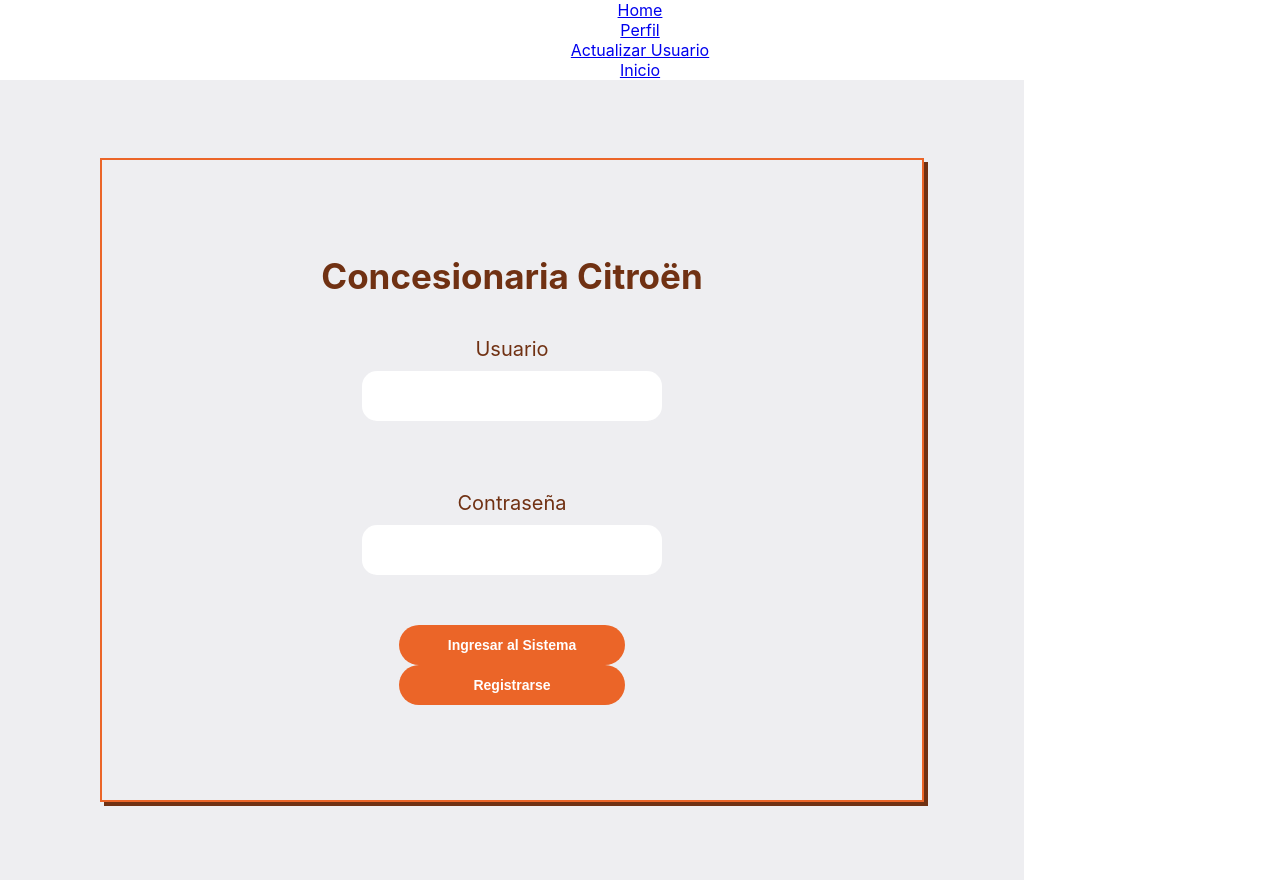
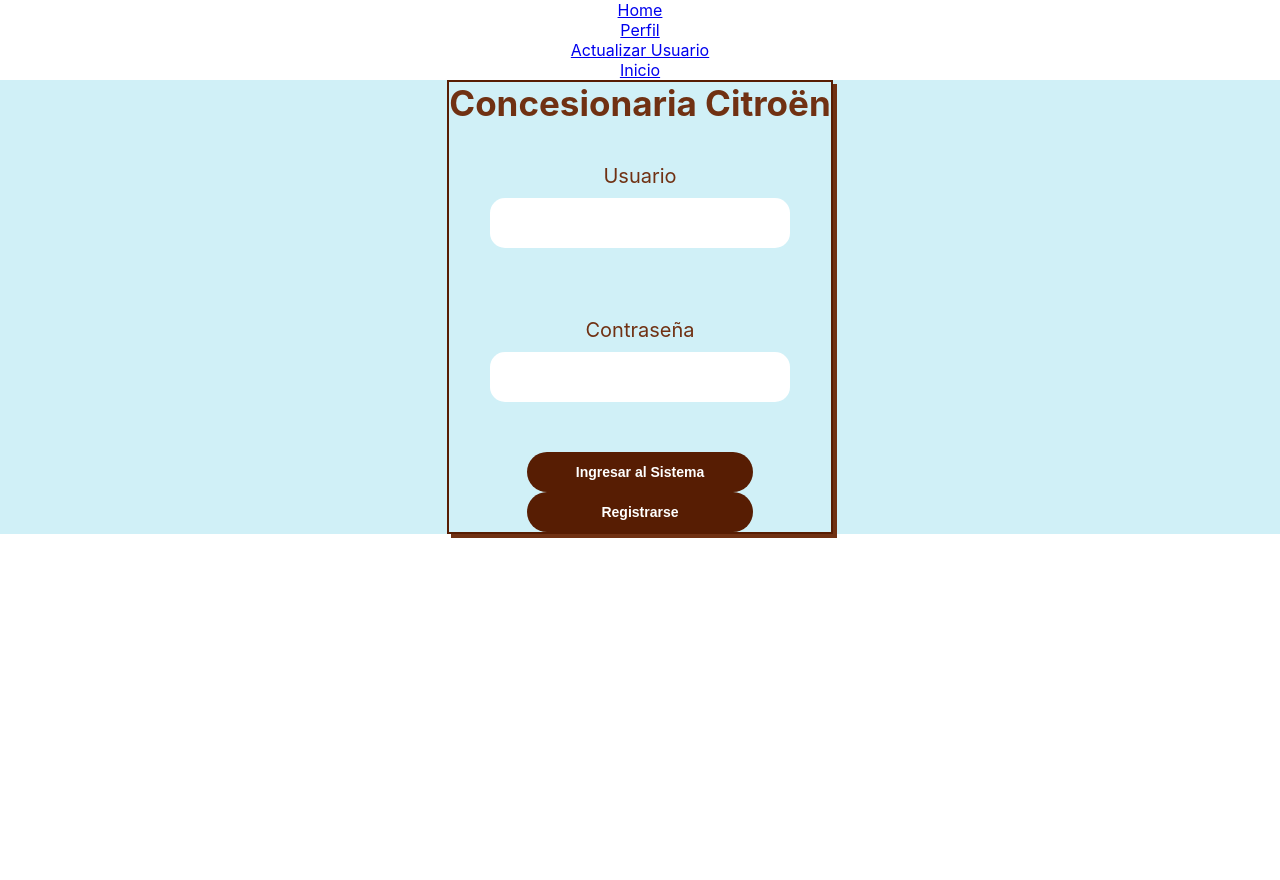
Before and after one commit to bibianabossio/concesionaria, a React (Create React App) app: page / in a window 1280 px wide. After the commit the page ends 800 px from the top, so only its background shows below. Built offline with nearby package versions, Linux system fonts and the light colour scheme; no server answers.

Commit message:
5.10 ajustes

```diff
--- a/src/components/EditarRepuesto/EditarRepuesto.jsx
+++ b/src/components/EditarRepuesto/EditarRepuesto.jsx
@@ -8,14 +8,24 @@
     editRep: [],
   };
 
-  funcionEditarRep = async(event) => {
+  funcionEditarRep = async (event) => {
     event.preventDefault();
-    let resId=event.target.form.id.value
-    let resTipo=event.target.form.tipo.value?event.target.form.tipo.value:this.state.valor.tipo
-    let resMarca=event.target.form.marca.value?event.target.form.marca.value:this.state.valor.marca
-    let resModelo=event.target.form.modelo.value?event.target.form.modelo.value:this.state.valor.modelo
-    let resPrecio=event.target.form.precio.value?event.target.form.precio.value:this.state.valor.precio
-    let resStock=event.target.form.stock.value?event.target.form.stock.value:this.state.valor.stock
+    let resId = event.target.form.id.value;
+    let resTipo = event.target.form.tipo.value
+      ? event.target.form.tipo.value
+      : this.state.valor.tipo;
+    let resMarca = event.target.form.marca.value
+      ? event.target.form.marca.value
+      : this.state.valor.marca;
+    let resModelo = event.target.form.modelo.value
+      ? event.target.form.modelo.value
+      : this.state.valor.modelo;
+    let resPrecio = event.target.form.precio.value
+      ? event.target.form.precio.value
+      : this.state.valor.precio;
+    let resStock = event.target.form.stock.value
+      ? event.target.form.stock.value
+      : this.state.valor.stock;
 
     try {
       let config = {
@@ -25,12 +35,11 @@
           "content-type": "application/json",
         },
         body: JSON.stringify({
-          "tipo":resTipo,
-          "marca":resMarca,
-          "modelo":resModelo,
-          "precio":resPrecio,
-          "stock":resStock
-
+          tipo: resTipo,
+          marca: resMarca,
+          modelo: resModelo,
+          precio: resPrecio,
+          stock: resStock,
         }),
       };
       let res = await fetch(
@@ -44,9 +53,10 @@
     }
   };
 
-
   render() {
     return (
+      <div className="login-container">
+        <div className="login-content">
           <tbody>
             <tr>
               <>
@@ -100,12 +110,12 @@
                     </button>
                   </form>
                 </td>
-            <td>
-
-            </td>
+                <td></td>
               </>
             </tr>
           </tbody>
+        </div>
+      </div>
     );
   }
 }
--- a/src/components/Login/Login.css
+++ b/src/components/Login/Login.css
@@ -4,9 +4,9 @@
     justify-content: center;
     align-items: center;
     position: relative;
-    width: 80%;
-    height: 100vh;
-    background:  rgb(238, 238, 241);
+    width: flex;
+    height: flex;
+    background:  rgb(208, 240, 247);
 }
 
 .list-container{
@@ -15,9 +15,9 @@
     justify-content: left;
     align-items: left;
     position: sticky;
-    width:flex;
-    height: 50vh;
-    background:  rgb(238, 238, 241);
+    width:flex-end;
+    height: flex-end;
+    background:  rgb(208, 240, 247);
 }
 .login-content{
     display: flex;
@@ -25,9 +25,9 @@
     justify-content: center;
     margin: auto;
     position: relative;
-    width: 80%;
-    height: 80%;
-    border: 2px solid rgb(235,101,40);
+    width: flex-end;
+    height: flex-end;
+    border: 2px solid rgb(87, 29, 3);
     align-items: center;
     box-shadow:4px 4px rgb(112, 49, 19) ;
 
@@ -40,8 +40,8 @@
     margin: auto;
     position: relative;
     width: flex;
-    height: flex;
-    border: 2px solid rgb(235,101,40);
+    height: flex-end;
+    border: 2px solid rgb(87, 29, 3);
     align-items: center;
     box-shadow:4px 4px rgb(112, 49, 19);
 
@@ -71,12 +71,12 @@
     align-items: center;
     align-self: flex-end;
     flex-direction: column;
-    background: rgb(235,101,40) ;
+    background: rgb(87, 29, 3);
     font-size: 14px;
     font-weight: bold;
     justify-content: 'center';
-    margin: flex;
-    margin-top: flex;
+    margin: flex-end;
+    margin-top: flex-end;
     padding:0 5px;
     width: 100%;
     height: 40px;
@@ -91,7 +91,7 @@
     align-items: center;
     align-self: flex-end;
     flex-direction: column;
-    background: rgb(235,101,40) ;
+    background: rgb(87, 29, 3);
     font-size: 10px;
     font-weight: bold;
     justify-content: 'center';
@@ -142,7 +142,7 @@
 border-radius: 15px;
 border:none;
 box-sizing: border-box;
-color: rgb(112, 49, 19);
+color: rgb(87, 29, 3);
 outline: none;
 font-size: 20px;
 border: none;
--- a/src/components/Perfil/Perfil.jsx
+++ b/src/components/Perfil/Perfil.jsx
@@ -1,5 +1,6 @@
 import React, { Component } from "react";
 import { render, BrowserRouter as Router, Route, Link } from "react-router-dom";
+import Label from "../Label/Label";
 
 export default class Perfil extends Component {
   state = {
@@ -49,26 +50,41 @@
   render() {
     return (
       <>
+      <div className="login-container">
+      <div className="login-content">
         <form>
-          <input type="text" disabled /*value={this.user.usuario}*/ /><br />
+          <Label text="Usuario" />
+          <input type="text" disabled /*value={this.user.usuario}*/ />
+          <br />
+          <Label text="Apellido y Nombre" />
           <input type="text" /*placeholder={this.user.nombre} */ /> <br />
-          <input type="text" /* placeholder={this.user.dni}*/ /><br />
-          <input type="text" /*placeholder={this.user.mail}*/ /><br />
+          <Label text="Número de DNI" />
+          <input type="text" /* placeholder={this.user.dni}*/ />
+          <br />
+          <Label text="Dirección de mail" />
+          <input type="text" /*placeholder={this.user.mail}*/ />
+          <br />
+
                          <button
-            type="submit"
+                /*type="submit"*/
                 onClick={this.funcionBorrar}
                 className="submit-button"
               >
                 Eliminar
               </button>
+              <br />
               <button
-            type="submit"
+                /*type="submit"*/
                 onClick={this.funcionModificar}
                 className="submit-button"
               >
                 Modificar
               </button>
               </form>
+            </div>
+
+          </div>
+
       </>
     );
   }
```
Also changed, not shown: src/components/Registrarse/Registrarse.jsx (+21 -16 lines). Lines whose indentation alone changed are shown as unchanged.
